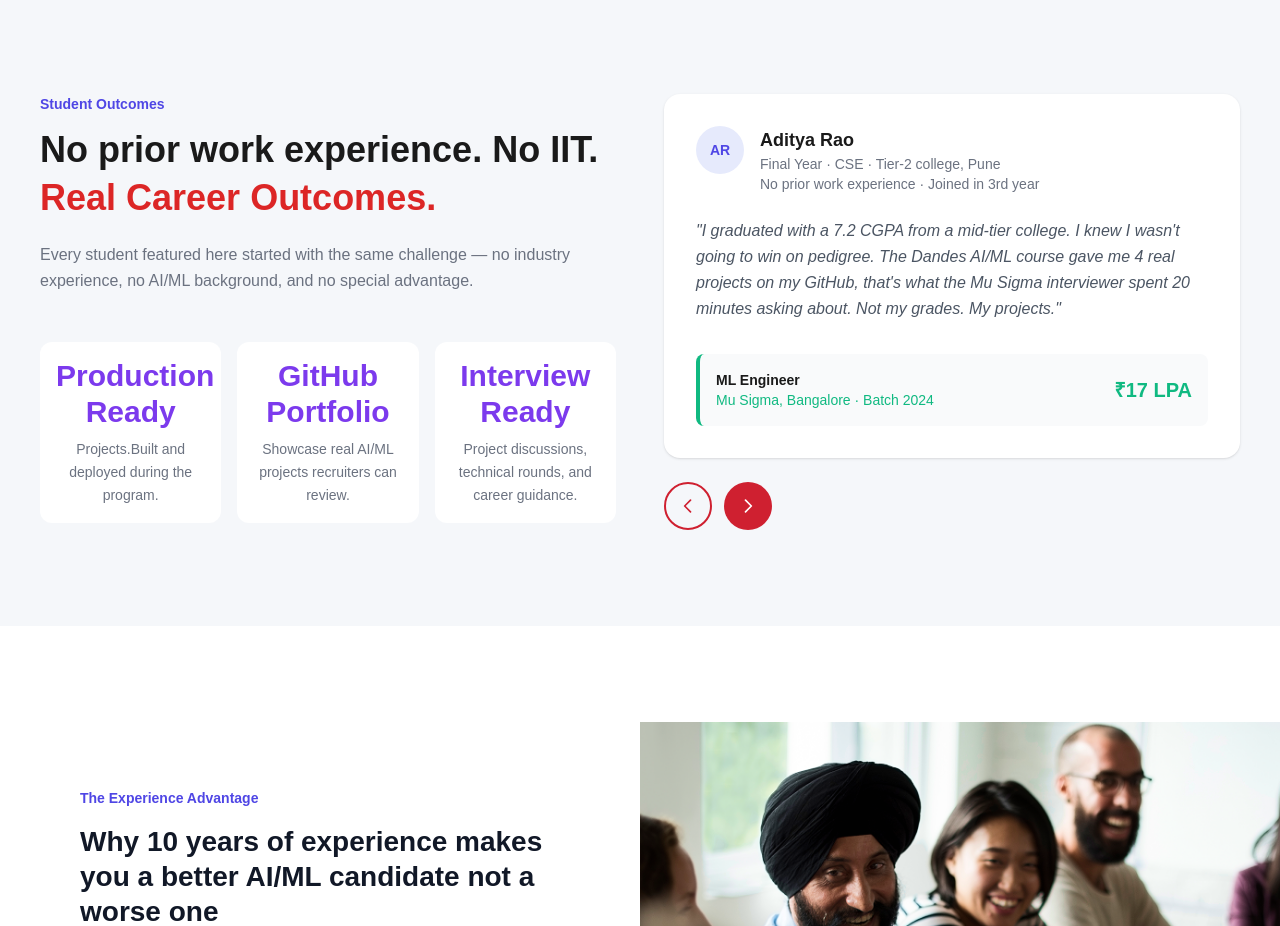
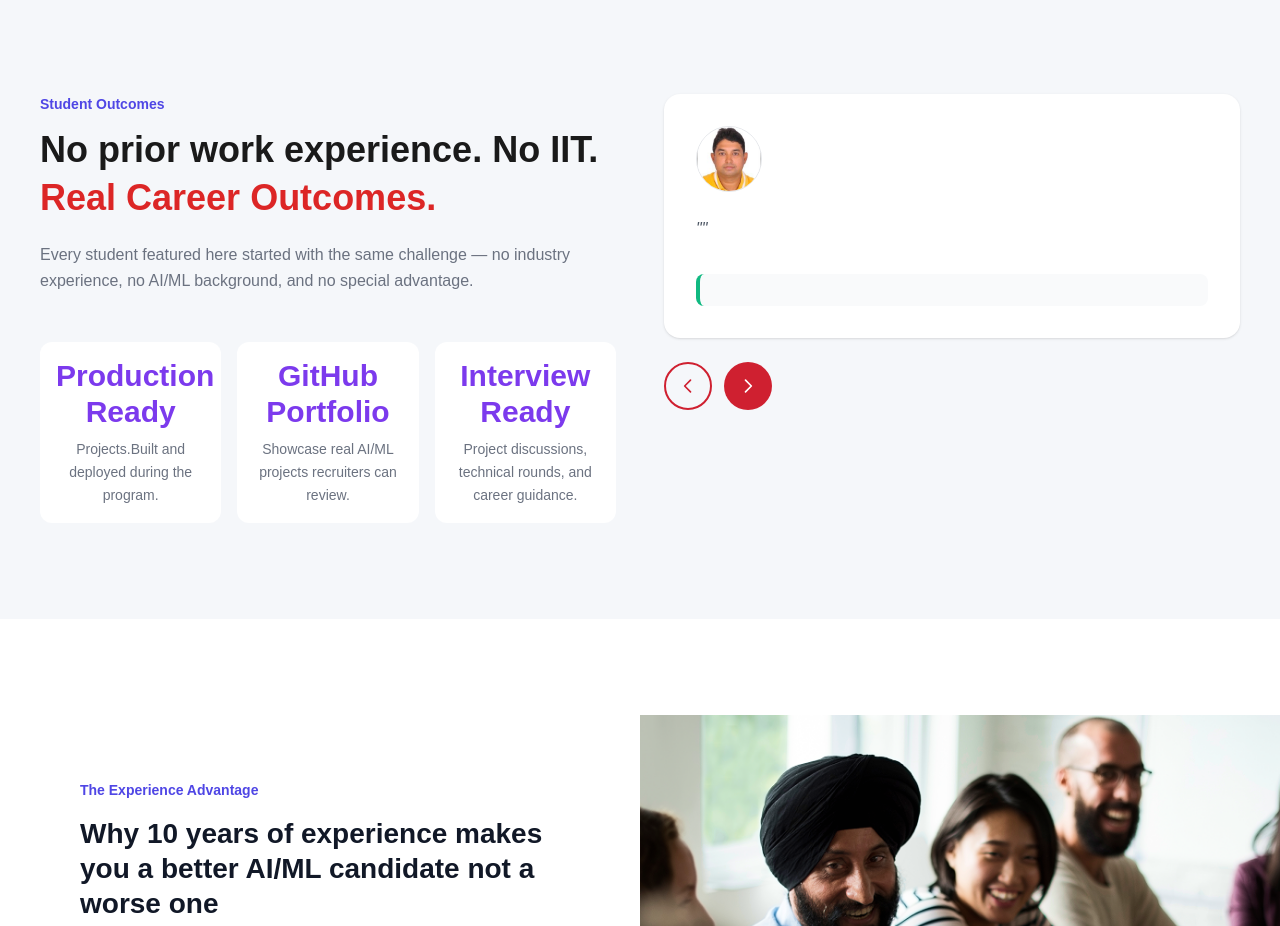
Before and after one commit to srinivas-dande/professionals-landing-page, a Next.js app: page / in a window 1280 px wide. Shown: the part 4062-4988 px from the top of the page. Built offline with nearby package versions, Linux system fonts and the light colour scheme.

Commit message:
Chnages updated

```diff
--- a/src/components/working-professionals/StudentOutcomesSection.jsx
+++ b/src/components/working-professionals/StudentOutcomesSection.jsx
@@ -1,48 +1,61 @@
 'use client';
 
 import { useState } from 'react';
+import Image from "next/image";
 
 const testimonials = [
   {
-    initials: 'AR',
-    name: 'Aditya Rao',
-    details: 'Final Year · CSE · Tier-2 college, Pune',
-    subDetails: 'No prior work experience · Joined in 3rd year',
-    quote: '"I graduated with a 7.2 CGPA from a mid-tier college. I knew I wasn\'t going to win on pedigree. The Dandes AI/ML course gave me 4 real projects on my GitHub, that\'s what the Mu Sigma interviewer spent 20 minutes asking about. Not my grades. My projects."',
-    role: 'ML Engineer',
-    company: 'Mu Sigma, Bangalore · Batch 2024',
-    salary: '₹17 LPA'
+    image: "/testimonials/student1.jpg",
+    initials: '',
+    name: '',
+    details: '',
+    subDetails: '',
+    quote: '""',
+    role: '',
+    company: '',
+    salary: ''
   },
   {
-    initials: 'PK',
-    name: 'Priya Krishnan',
-    details: 'Pre-final Year · ECE · Chennai',
-    subDetails: 'Started during 3rd year · Commerce background in school',
-    quote: '"I started these artificial intelligence classes online in my 3rd year. By the time placements opened, I had an ML portfolio nobody else in my batch had. Two companies reached out before I had even applied. I didn\'t expect that to happen."',
-    role: 'AI Engineer',
-    company: 'Fractal Analytics · Batch 2024',
-    salary: '₹19.5 LPA'
+    initials: '',
+    name: '',
+    details: '',
+    subDetails: '',
+    quote: '""',
+    role: '',
+    company: '',
+    salary: ''
   },
   {
-    initials: 'RS',
-    name: 'Priya Krishnan',
-    details: 'Final Year · Mechanical Engineering · Nagpur',
-    subDetails: 'Non-CS background · Joined as a complete beginner',
-    quote: '"Everyone told me AI/ML was only for CS students. These are genuinely AI courses for beginners, it started from foundations. I landed a role most CS students in my batch couldn\'t get an interview for. My Mechanical background was actually an advantage."',
-    role: 'Data Scientist',
-    company: 'Lam Research · Batch 2023',
-    salary: '₹16 LPA'
+    initials: '',
+    name: '',
+    details: '',
+    subDetails: '',
+    quote: '""',
+    role: '',
+    company: '',
+    salary: ''
   },
   {
-    initials: 'SM',
-    name: 'Sneha Mehta',
-    details: '2nd Year → Completed in 3rd Year · IT Engineering · Hyderabad',
-    subDetails: 'Commerce student in 11th–12th',
-    quote: '"I did this AI course online for students while managing exams and a semester project, fully manageable with a college schedule. The mock interviews were what made the real difference. I walked into placements knowing exactly what was coming."',
-    role: 'ML Associate',
-    company: 'Sigmoid Analytics · Batch 2024',
-    salary: '₹15 LPA'
+    initials: '',
+    name: '',
+    details: '',
+    subDetails: '',
+    quote: '""',
+    role: '',
+    company: '',
+    salary: ''
+  },
+  {
+    initials: '',
+    name: '',
+    details: '',
+    subDetails: '',
+    quote: '""',
+    role: '',
+    company: '',
+    salary: ''
   }
+
 ];
 
 export default function StudentOutcomesSection() {
@@ -118,9 +131,13 @@ export default function StudentOutcomesSection() {
             <div className="bg-white rounded-2xl p-8 shadow-sm">
               {/* Profile */}
               <div className="flex items-start gap-4 mb-6">
-                <div className="w-12 h-12 bg-[#E6EAFC] rounded-full flex items-center justify-center text-[#4F46E5] font-bold text-sm">
-                  {current.initials}
-                </div>
+                <Image
+                  src={current.image}
+                  alt={current.name}
+                  width={66}
+                  height={66}
+                  className="rounded-full object-cover border border-gray-200"
+                />
                 <div>
                   <h3 className="text-[#1a1a1a] font-bold text-lg">{current.name}</h3>
                   <p className="text-[#6B7280] text-sm">{current.details}</p>
```
Also changed, not shown: public/testimonials/student1.jpg (added).
